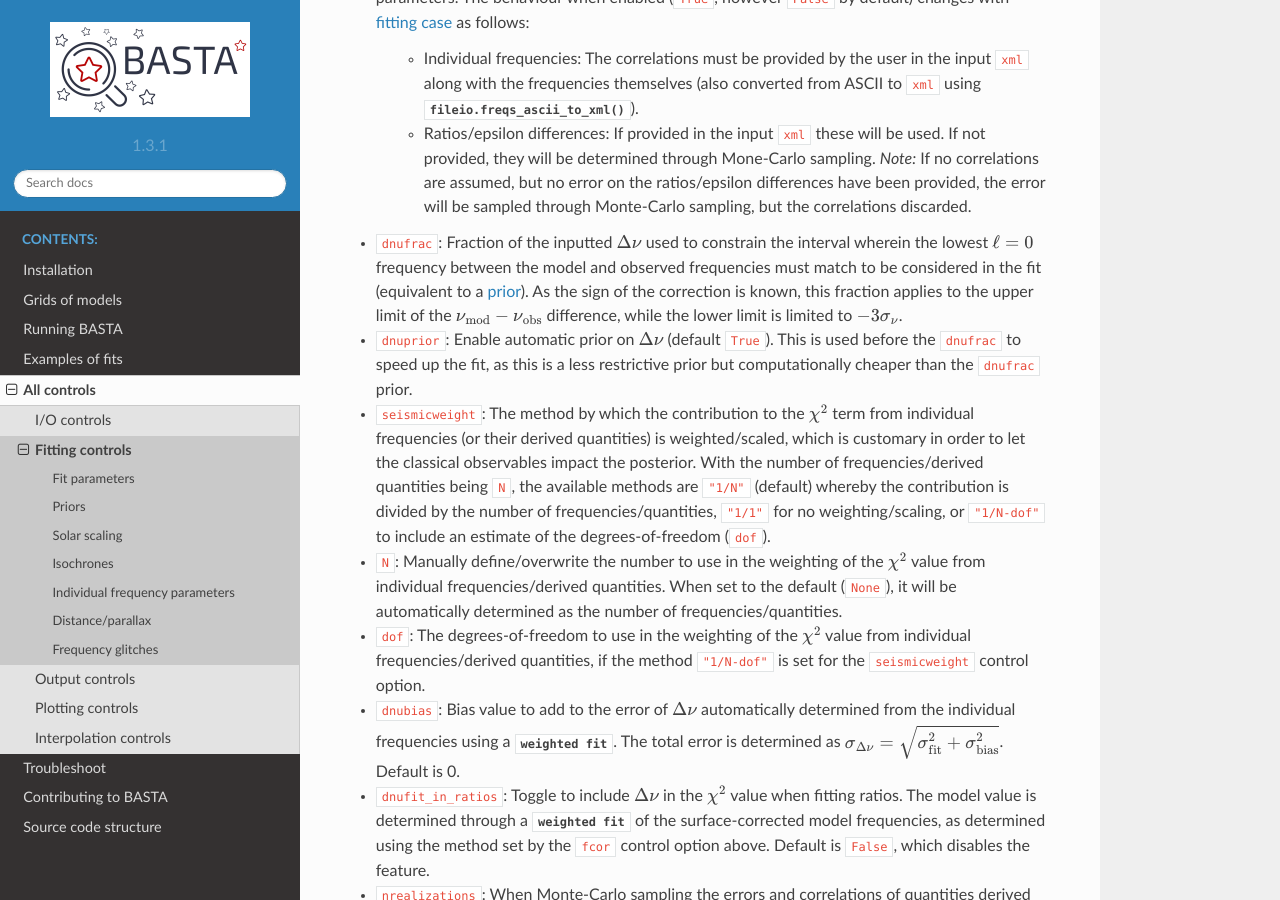
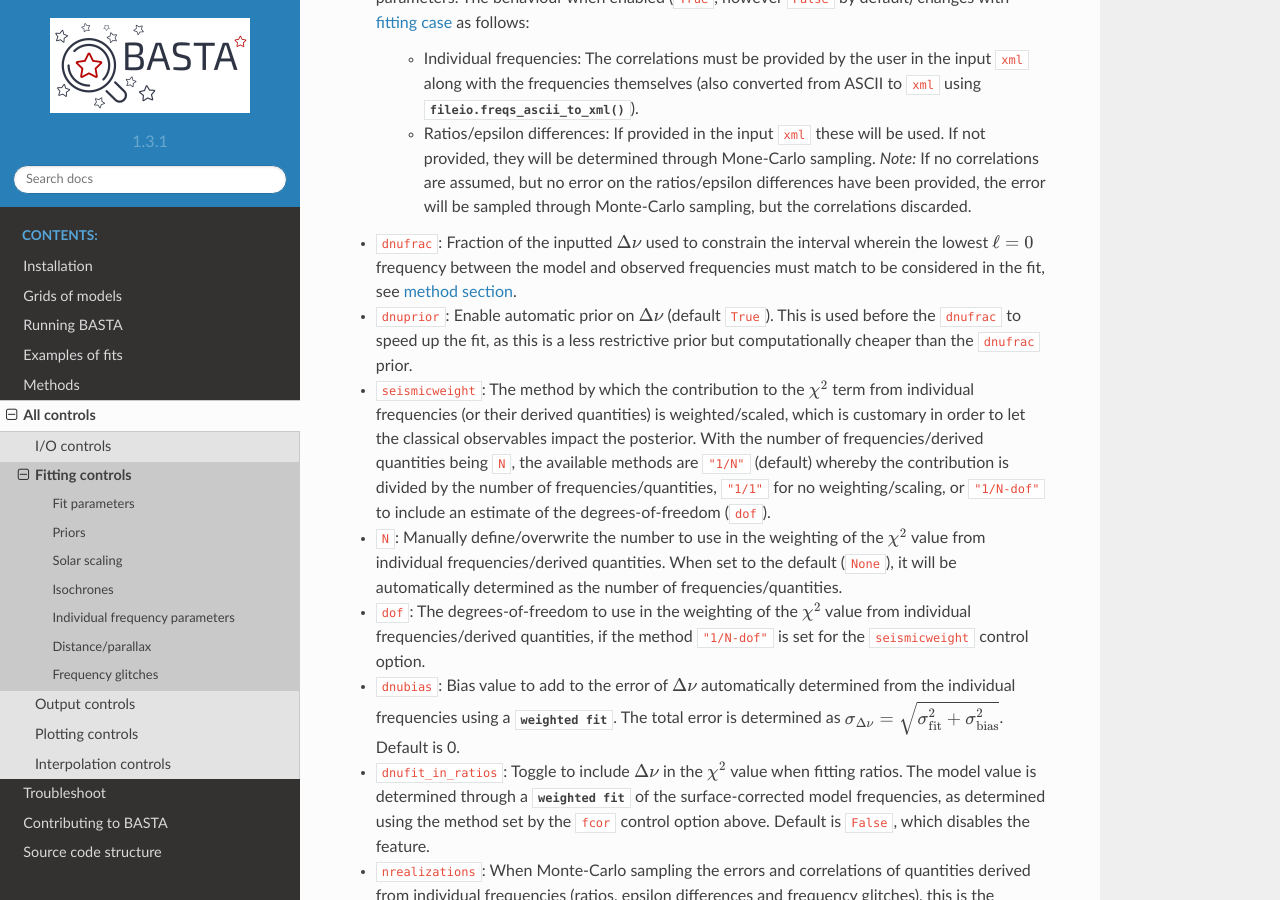
Before and after one commit to BASTAcode/BASTA, a Sphinx documentation site: the page built from docs/controls_fit.rst, in a window 1280 px wide and 900 px high, scrolled down 2225 px. Built offline with Sphinx 7.4.7 and the Read the Docs theme 2.0.0, drawn with Linux system fonts in a browser that asks for light colours.

```diff
--- a/docs/controls_fit.rst
+++ b/docs/controls_fit.rst
@@ -105,7 +105,7 @@ The control options are:
    * Individual frequencies: The correlations must be provided by the user in the input ``xml`` along with the frequencies themselves (also converted from ASCII to ``xml`` using :meth:`fileio.freqs_ascii_to_xml`).
    * Ratios/epsilon differences: If provided in the input ``xml`` these will be used. If not provided, they will be determined through Mone-Carlo sampling. *Note:* If no correlations are assumed, but no error on the ratios/epsilon differences have been provided, the error will be sampled through Monte-Carlo sampling, but the correlations discarded.
 
-* ``dnufrac``: Fraction of the inputted :math:`\Delta\nu` used to constrain the interval wherein the lowest :math:`\ell =0` frequency between the model and observed frequencies must match to be considered in the fit (equivalent to a :ref:`prior <controls_fit_priors>`). As the sign of the correction is known, this fraction applies to the upper limit of the :math:`\nu_\text{mod} - \nu_\text{obs}` difference, while the lower limit is limited to :math:`-3\sigma_\nu`.
+* ``dnufrac``: Fraction of the inputted :math:`\Delta\nu` used to constrain the interval wherein the lowest :math:`\ell =0` frequency between the model and observed frequencies must match to be considered in the fit, see :ref:`method section <methods_freqs_dnufrac>`.
 * ``dnuprior``: Enable automatic prior on :math:`\Delta\nu` (default ``True``). This is used before the ``dnufrac`` to speed up the fit, as this is a less restrictive prior but computationally cheaper than the ``dnufrac`` prior.
 * ``seismicweight``: The method by which the contribution to the :math:`\chi^2` term from individual frequencies (or their derived quantities) is weighted/scaled, which is customary in order to let the classical observables impact the posterior. With the number of frequencies/derived quantities being ``N``, the available methods are ``"1/N"`` (default) whereby the contribution is divided by the number of frequencies/quantities, ``"1/1"`` for no weighting/scaling, or ``"1/N-dof"`` to include an estimate of the degrees-of-freedom (``dof``).
 * ``N``: Manually define/overwrite the number to use in the weighting of the :math:`\chi^2` value from individual frequencies/derived quantities. When set to the default (``None``), it will be automatically determined as the number of frequencies/quantities.
--- a/docs/index.rst
+++ b/docs/index.rst
@@ -21,6 +21,7 @@ Current stable version: v1.3.1
    grids
    running
    examples
+   methods
    controls
    troubleshoot
    contributing
```
Also changed, not shown: docs/methods.rst (added, +17 -0 lines), docs/methods_freqs.rst (added, +17 -0 lines), docs/methods_surfind.rst (added, +12 -0 lines).
